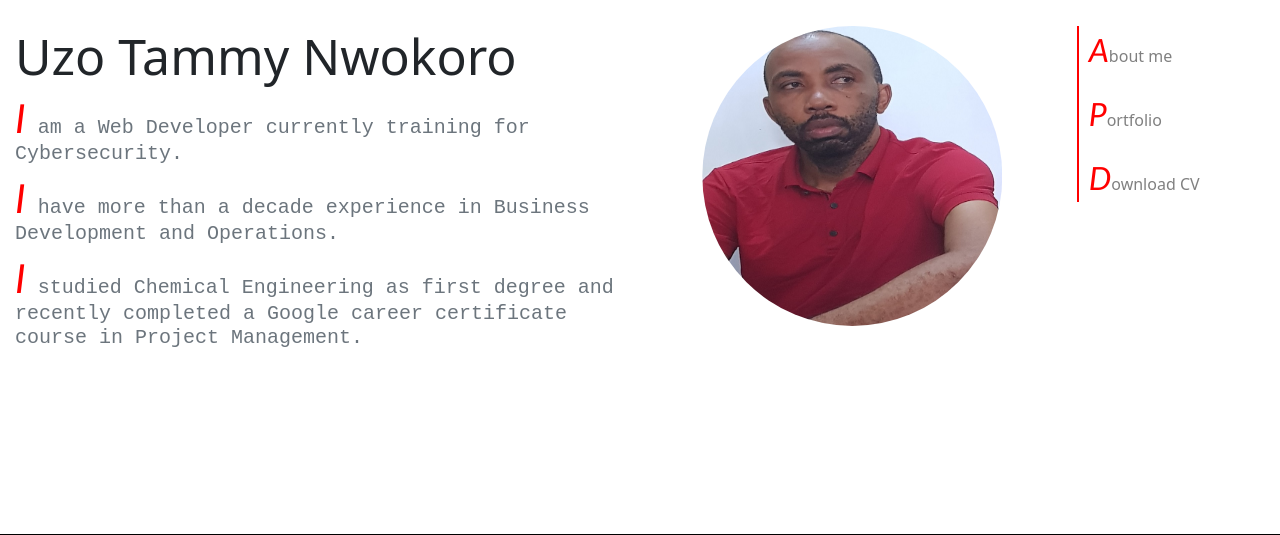
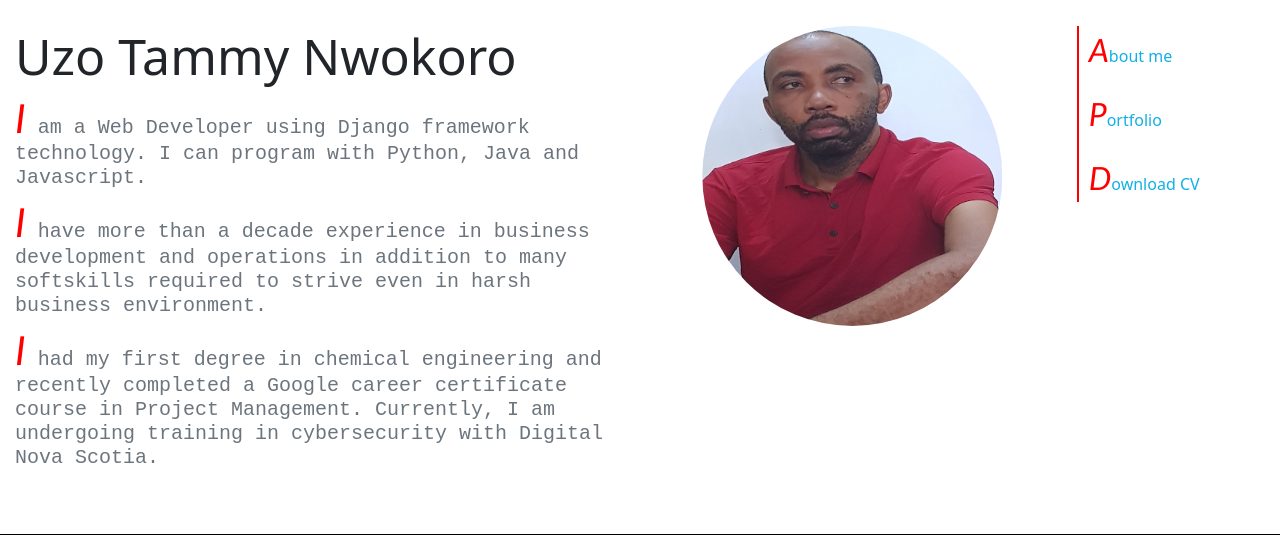
Before and after one commit to UzoTammy/nwokoro, a Django app: page / in a window 1280 px wide. Shown: the top 535 px of the page. Run offline with Django 5.2, Linux system fonts and the light colour scheme.

Commit message:
Minor patches and typo errors fixed

```diff
--- a/core/templates/core/aboutme.html
+++ b/core/templates/core/aboutme.html
@@ -17,7 +17,7 @@
             <p class="first-line"> Greetings!</p>
             <p class="first-letter">
                 I am Uzo Tammy Nwokoro, a graduate of the Federal University of Technology in Nigeria,
-                as a Chemical Engineering. My career began with a flourish, as I
+                as a Chemical Engineer. My career began with a flourish, as I
                 gained valuable project management experience at Shell Nigeria Gas Ltd, just after graduation. This
                 one-year stint was not just a job; it was a foundation that set the tone for my diverse career path.
                 Through my time in the university, I developed my skills in programming.
--- a/core/templates/core/base.html
+++ b/core/templates/core/base.html
@@ -70,7 +70,7 @@
         }
         a {
             text-decoration: none;
-            color: grey;
+            color: rgb(17, 176, 230);
         }
 
         .left-border-line {
--- a/core/templates/core/homepage.html
+++ b/core/templates/core/homepage.html
@@ -41,15 +41,18 @@
             <div class="col-sm-6 text-left">
                 <h4 class="" style="font-size: 50px;">Uzo Tammy Nwokoro</h4>
                 <h5 class="text-muted first-letter intro-font">
-                    I am a Web Developer currently training for Cybersecurity.
+                    I am a Web Developer using Django framework technology. I can program with Python,
+                    Java and Javascript.
                 </h5>
                 <h5 class="text-muted first-letter intro-font">
                     I have more than a decade experience
-                    in Business Development and Operations.
+                    in business development and operations in addition to many softskills required to
+                    strive even in harsh business environment.
                 </h5>
                 <h5 class="text-muted first-letter intro-font">
-                    I studied Chemical Engineering as first degree and
+                    I had my first degree in chemical engineering and
                     recently completed a Google career certificate course in Project Management.
+                    Currently, I am undergoing training in cybersecurity with Digital Nova Scotia.
                 </h5>
                 <h6 class="rainbow-text">
 
--- a/core/templates/core/portfolio/tinyprojects/numtoword.html
+++ b/core/templates/core/portfolio/tinyprojects/numtoword.html
@@ -91,9 +91,9 @@
     <div class="row mt-3">
         <div class="col-sm-4">
             <ul class="list-group">
-                <li class="list-group-item">About 60 lines of python code</li>
-                <li class="list-group-item">Recursion applied as a concept</li>
-                <li class="list-group-item">Coded inside One function</li>
+                <li class="list-group-item">Realized thie project with about 60 lines of code</li>
+                <li class="list-group-item">Recursion as a concept played very important role</li>
+                <li class="list-group-item">Fully tested edge cases and enforced boundaries</li>
             </ul>
         </div>
     </div>
```
